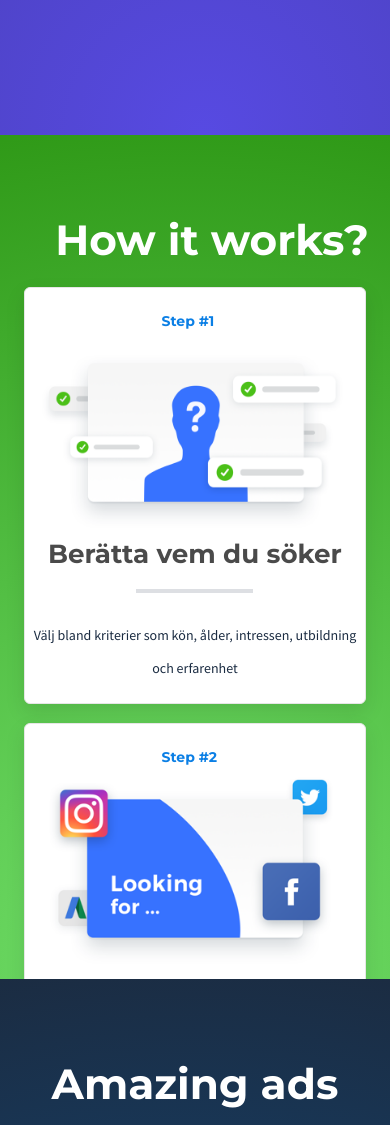
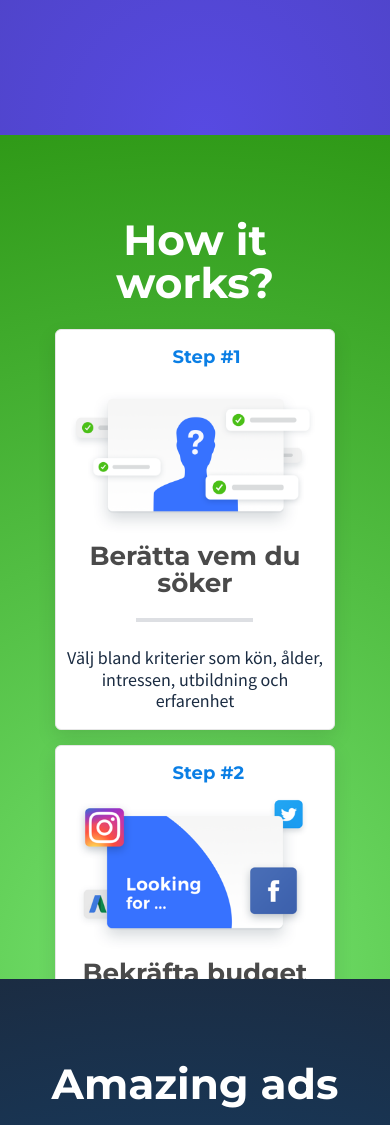
Before and after one commit to siegurth/kandio, a plain HTML site: page app/index.html in a window 390 px wide. Shown: the part 3300-4425 px from the top of the page. Drawn offline with nearby package versions, Linux system fonts and the light colour scheme.

Commit message:
additional

```diff
--- a/app/index.html
+++ b/app/index.html
@@ -123,7 +123,7 @@
 			</section>
 			<section class="scrollable s5">
 				<article class="wide mobile-order">
-					<h3 class="padding-left">How it works?</h3>
+					<h3 class="">How it works?</h3>
 					<div class="row">
 						<div class="block">
 							<p class="pageStage">Step #1</p>
--- a/app/scss/_queries.scss
+++ b/app/scss/_queries.scss
@@ -199,7 +199,7 @@
 				}
 				.pageStage {
 					top: 2vh;
-    			left: 35vw;
+    			left: 30vw;
 				}
 				figure {
 					text-align: center;
@@ -212,7 +212,8 @@
     			padding-bottom: 3.1vh;
 				}
 				p {
-					font-size: 14px;
+					font-size: 18px;
+					line-height: 1.2;
 				}
 			}
 			h6:after {
--- a/app/scss/main.scss
+++ b/app/scss/main.scss
@@ -406,7 +406,7 @@ article {
 	}
 	&.wide {
 		width: 100%;
-		padding: 10vh 1.3vw 0;
+		padding: 10vh 10vw 0;
 		&.padding {
 			padding-right: 10vw;
 			padding-left: 10vw;
@@ -483,11 +483,11 @@ article {
 		}
 		p {
 			font-family: 'Source Sans Pro', sans-serif;
-			font-size: 1.5vw;
+			//font-size: 1.5vw;
+			font-size: 18px;
 			color: #1b2c42;
 			margin-top: 3vh;
-		}
-		.pageStage {
+			&.pageStage {
 				font-family: 'Montserrat', sans-serif;
 	  		font-size: 14px;
 	  		font-weight: 700;
@@ -497,6 +497,8 @@ article {
 				top: 4vh;
 				left: 4vw;
 			}
+		}
+
 		.link-board {
 			width: 35%;
 			//height: 48vh;
```
Also changed, not shown: app/css/main.css. Lines whose indentation alone changed are shown as unchanged.
